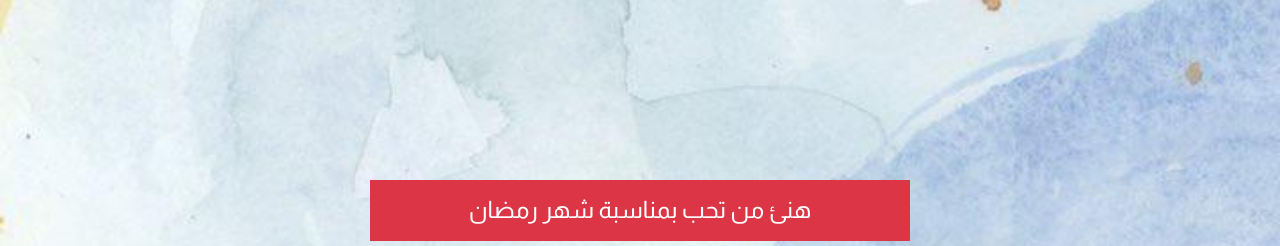
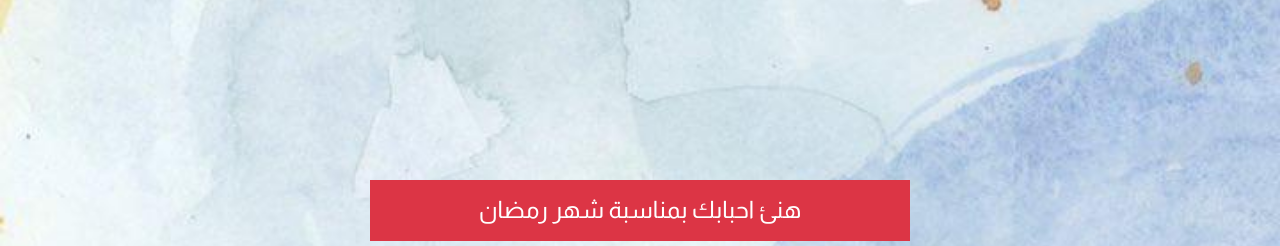
Before and after one commit to S3OD177/sync, a plain HTML site: page index.html in a window 1280 px wide. Shown: the top 246 px of the page. Drawn offline with nearby package versions, Linux system fonts and the light colour scheme.

Commit message:
Update index.html

```diff
--- a/index.html
+++ b/index.html
@@ -176,7 +176,7 @@
 			    <!--hhhhhhhhhhhhhhhhhhhuhkhkijhkjhkjhkjhkhjkjhkjhjkjhkj-->
 
 
-                        <h4 class="p-3 mb-2 bg-danger text-white">هنئ من تحب بمناسبة شهر رمضان</h4>
+                        <h4 class="p-3 mb-2 bg-danger text-white">هنئ احبابك بمناسبة شهر رمضان</h4>
                         <!-- <p class="text-white-50 mb-2"><i class="mdi mdi-bank mr-2"></i>Web Themes.pvt.Ltd</p> -->
                         <input type="text" id="txtName" class="form-control myTxt" placeholder="اكتب اسمك هنا" style="text-align: right;" required>
                         <ul class="candidates-profile-icons list-inline mb-3"><br>
```
